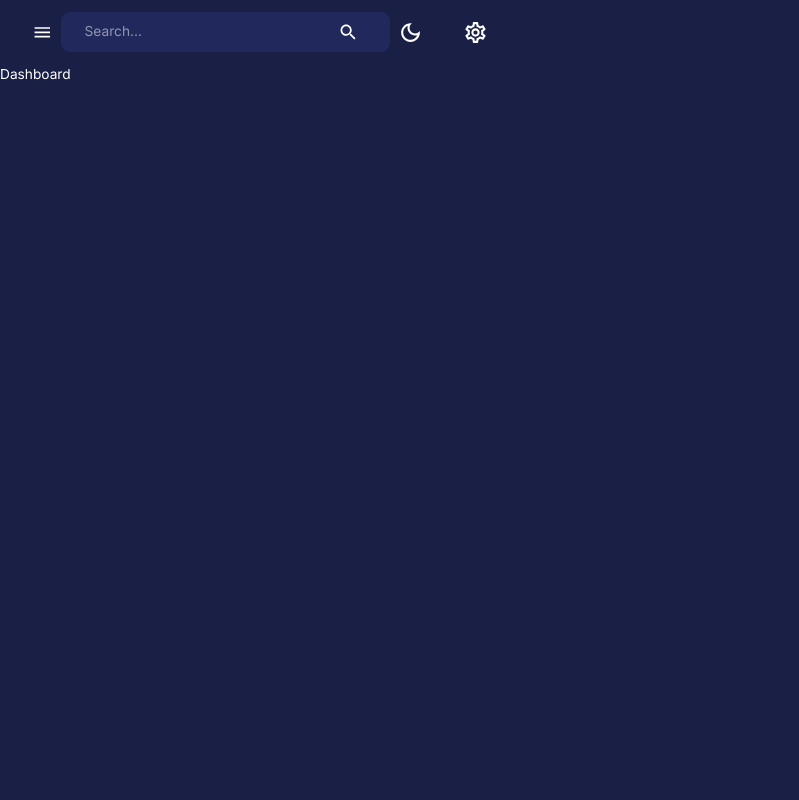
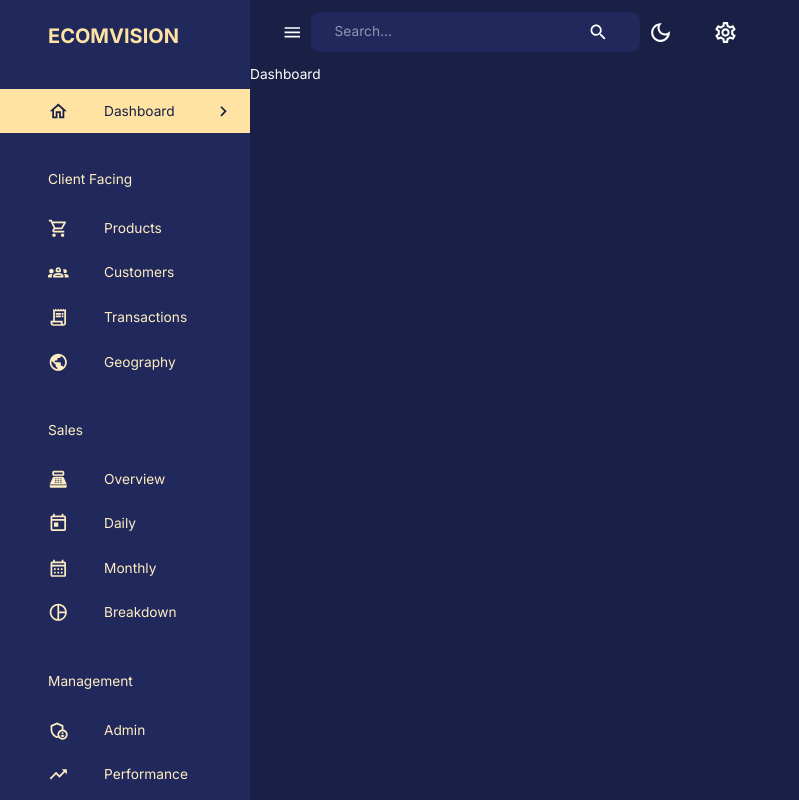
Before and after one commit to noahdvaughn/admin_dashboard, a React (Create React App) app in the folder client/: page /dashboard in a window 1280 px wide. Shown: the whole page, without its empty margins (0-799 px from the left). Built offline with nearby package versions, Linux system fonts and the light colour scheme.

Commit message:
completed sidebar

```diff
--- a/client/src/components/Sidebar.jsx
+++ b/client/src/components/Sidebar.jsx
@@ -65,7 +65,7 @@
 ]
 
 const Sidebar = ({
-  drawerWidth, iseSidebarOpen, setIsSidebarOpen, isNonMobile
+  drawerWidth, isSidebarOpen, setIsSidebarOpen, isNonMobile
 }) => {
   const {pathname} = useLocation()
   const [active, setActive] = useState("")
@@ -78,9 +78,9 @@
 
   return (
     <Box component="nav">
-      {iseSidebarOpen && (
+      {isSidebarOpen && (
         <Drawer
-        open={iseSidebarOpen}
+        open={isSidebarOpen}
         onClose={()=> setIsSidebarOpen(false)}
         variant="persistent"
         anchor="left"
@@ -103,14 +103,45 @@
                   <Typography variant='h4' fontWeight="bold">ECOMVISION</Typography>
                 </Box>
                 {! isNonMobile && (
-                  <IconButton onClick={()=> setIsSidebarOpen(!iseSidebarOpen)}>
+                  <IconButton onClick={()=> setIsSidebarOpen(!isSidebarOpen)}>
                     <ChevronLeft/>
                   </IconButton>
                 )}
               </FlexBetween>
             </Box>
             <List>
-              {}
+              {navItems.map(({text, icon}) => {
+                if(!icon){
+                  return (
+                    <Typography key={text} sx={{ m: "2.25rem 0 1rem 3rem"}}>
+                      {text}
+                    </Typography>
+                  )
+                }
+
+                const lcText = text.toLowerCase()
+
+                return(
+                  <ListItem key={text} disablePadding>
+                    <ListItemButton onClick={()=> {
+                      navigate(`/${lcText}`)
+                      setActive(lcText)
+                    }}
+                    sx={{backgroundColor: active === lcText ? theme.palette.secondary[300] : "transparent", color: active === lcText ? theme.palette.primary[600] : theme.palette.secondary[200]}}>
+                      <ListItemIcon sx={{ml: "2rem", color: active === lcText ? theme.palette.primary[600] : theme.palette.secondary[200]}}>
+                      {icon}
+                      </ListItemIcon>
+
+                      <ListItemText primary={text} />
+                      {active === lcText && (
+                        <ChevronRightOutlined sx={{ml: "auto"}} />
+                      )}
+
+
+                    </ListItemButton>
+                  </ListItem>
+                )
+              })}
             </List>
           </Box>
         </Drawer>
```
